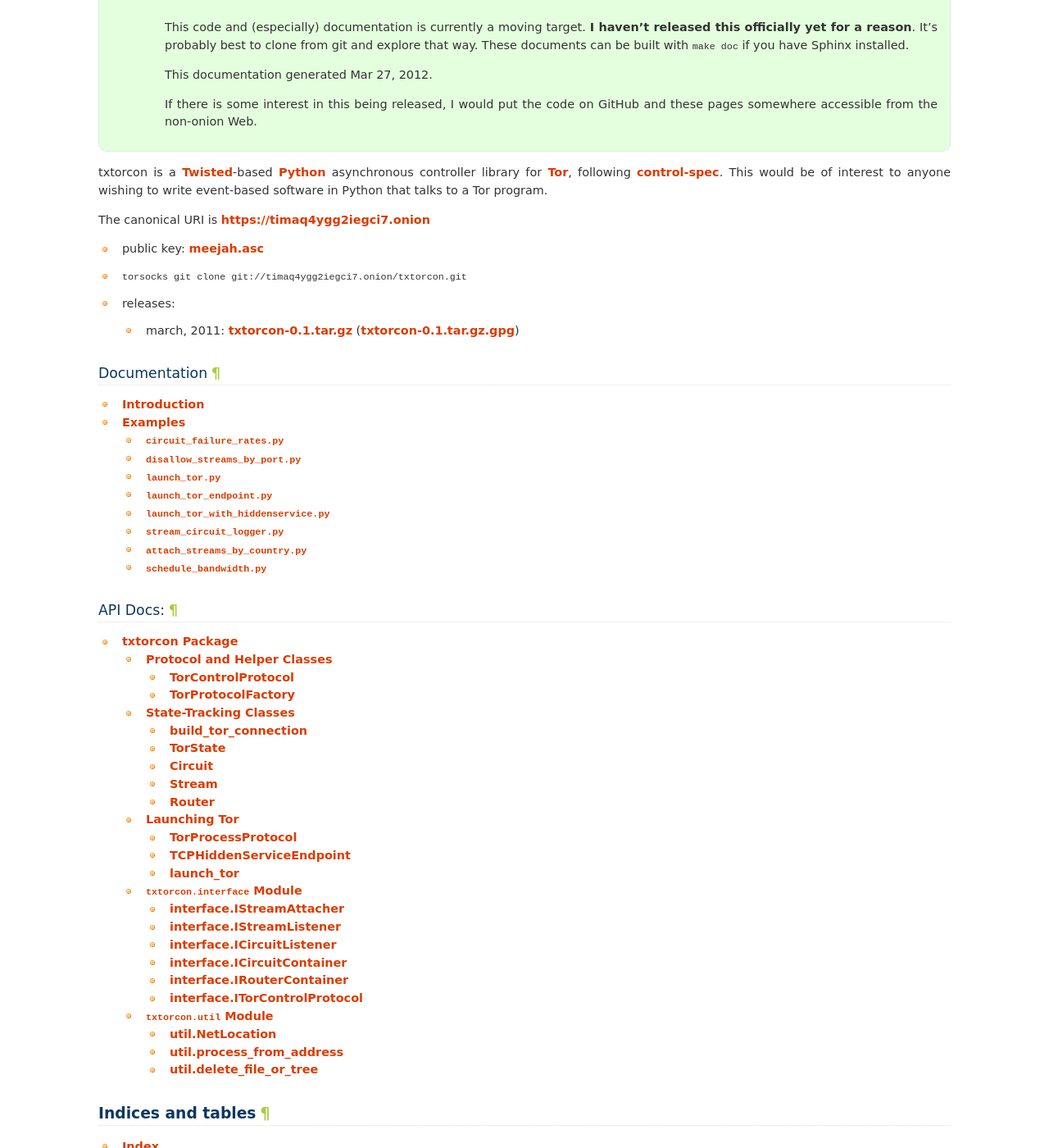
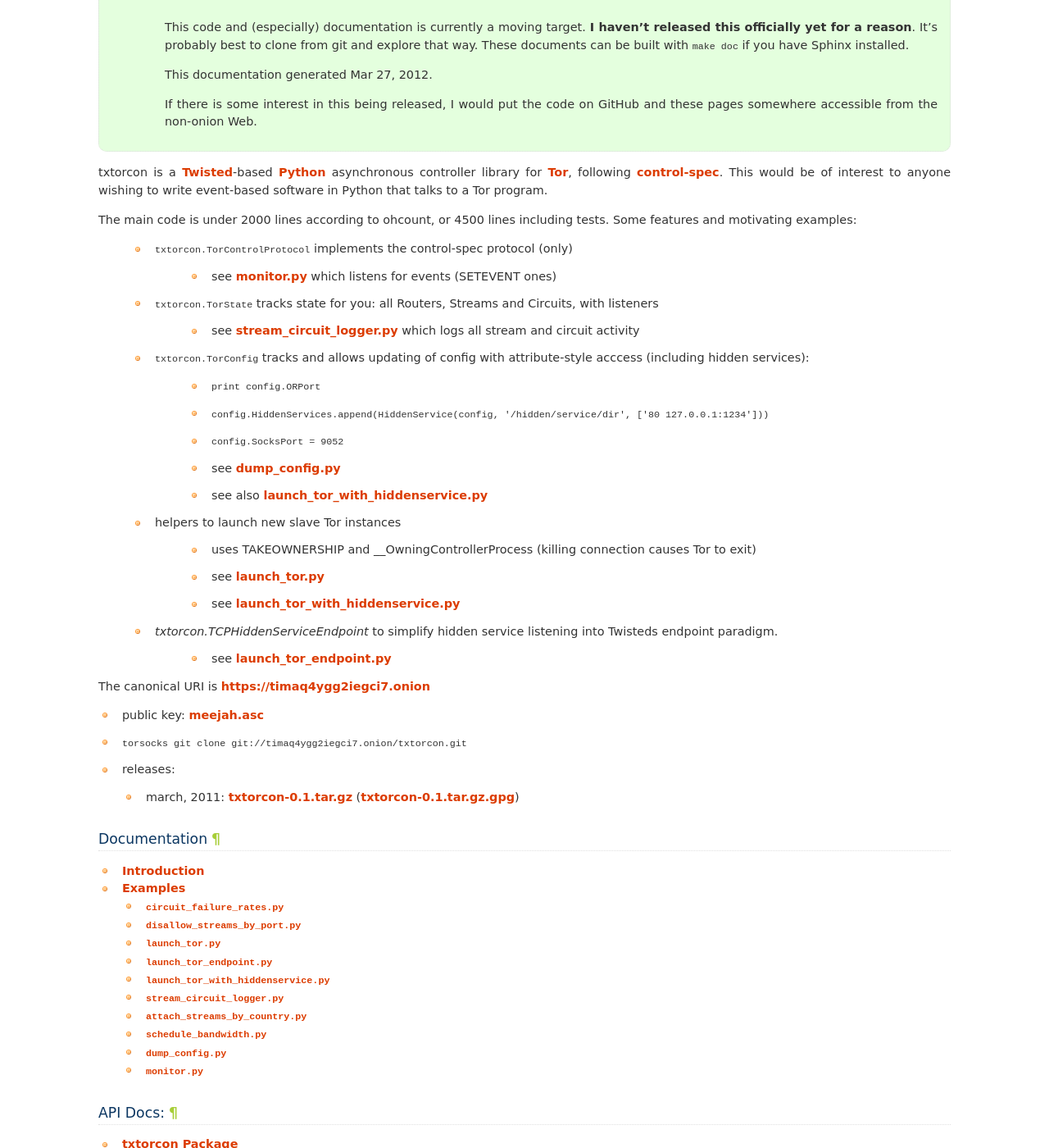
Before and after one commit to meejah/txtorcon, a Sphinx documentation site: the page built from doc/index.rst, in a window 1280 px wide and 1400 px high, scrolled down 227 px. Shown: the whole window at 82% size. Built offline with Sphinx 7.4.7, drawn with Linux system fonts in a browser that asks for light colours; pages that are not in the unit, such as notebooks, are missing from menus; some of the changed text lies outside the part shown.

Commit message:
several updates to documentation

```diff
--- a/doc/index.rst
+++ b/doc/index.rst
@@ -22,6 +22,30 @@
 <https://gitweb.torproject.org/torspec.git/blob/HEAD:/control-spec.txt>`_.
 This would be of interest to anyone wishing to write event-based
 software in Python that talks to a Tor program.
+
+The main code is under 2000 lines according to ohcount, or 4500 lines
+including tests. Some features and motivating examples:
+
+ - :class:`txtorcon.TorControlProtocol` implements the control-spec protocol (only)
+    - see :ref:`monitor.py` which listens for events (SETEVENT ones)
+
+ - :class:`txtorcon.TorState` tracks state for you: all Routers, Streams and Circuits, with listeners
+    - see :ref:`stream_circuit_logger.py` which logs all stream and circuit activity
+
+ - :class:`txtorcon.TorConfig` tracks and allows updating of config with attribute-style acccess (including hidden services):
+    - :samp:`print config.ORPort`
+    - :samp:`config.HiddenServices.append(HiddenService(config, '/hidden/service/dir', ['80 127.0.0.1:1234']))`
+    - :samp:`config.SocksPort = 9052`
+    - see :ref:`dump_config.py`
+    - see also :ref:`launch_tor_with_hiddenservice.py`
+
+ - helpers to launch new slave Tor instances
+    - uses TAKEOWNERSHIP and __OwningControllerProcess (killing connection causes Tor to exit)
+    - see :ref:`launch_tor.py`
+    - see :ref:`launch_tor_with_hiddenservice.py`
+
+ - `txtorcon.TCPHiddenServiceEndpoint` to simplify hidden service listening into Twisteds endpoint paradigm.
+    - see :ref:`launch_tor_endpoint.py`
 
 The canonical URI is https://timaq4ygg2iegci7.onion
 
```
Also changed, not shown: doc/examples.rst (+28 -0 lines), doc/txtorcon-protocol.rst (+8 -0 lines).
